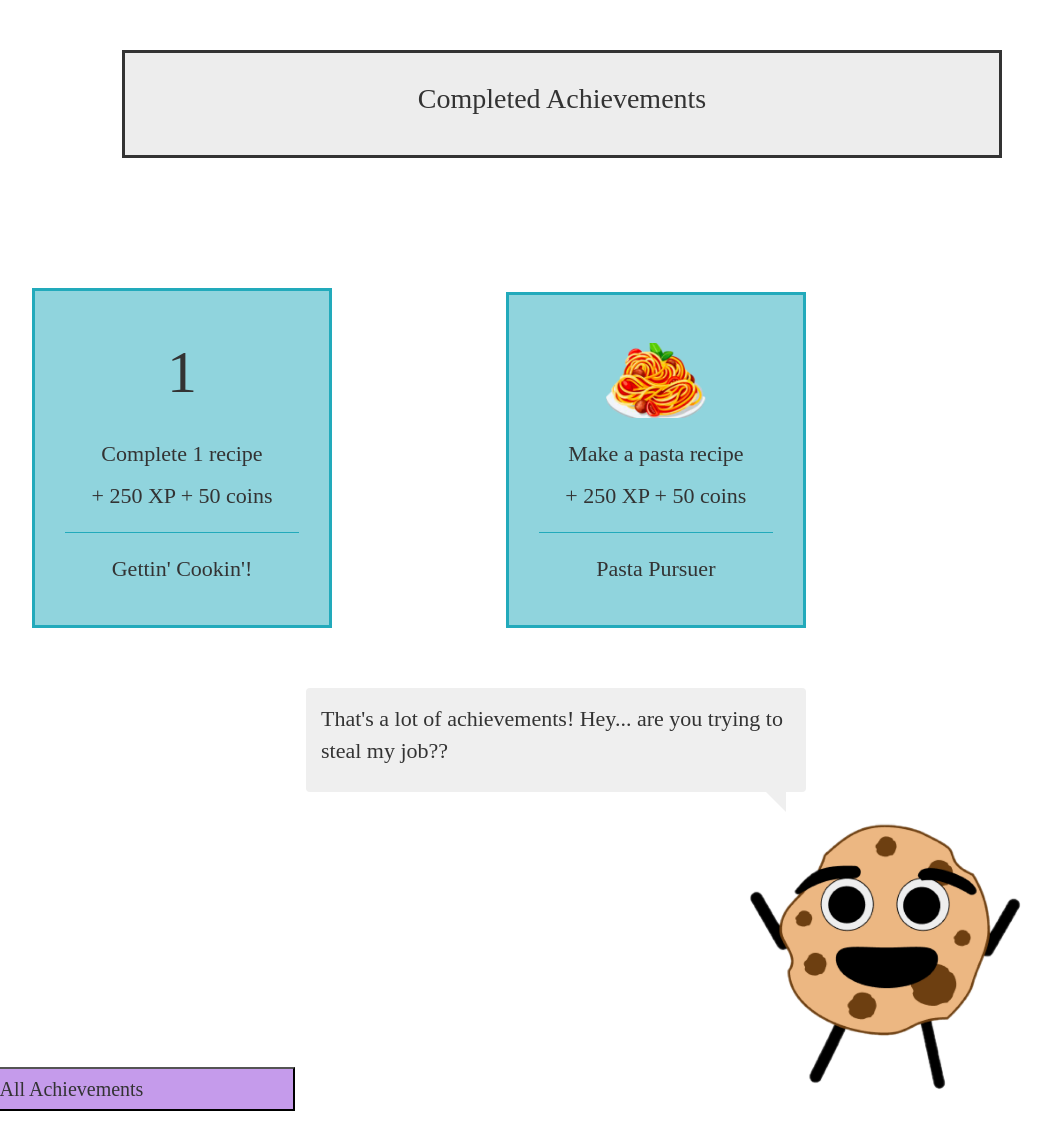
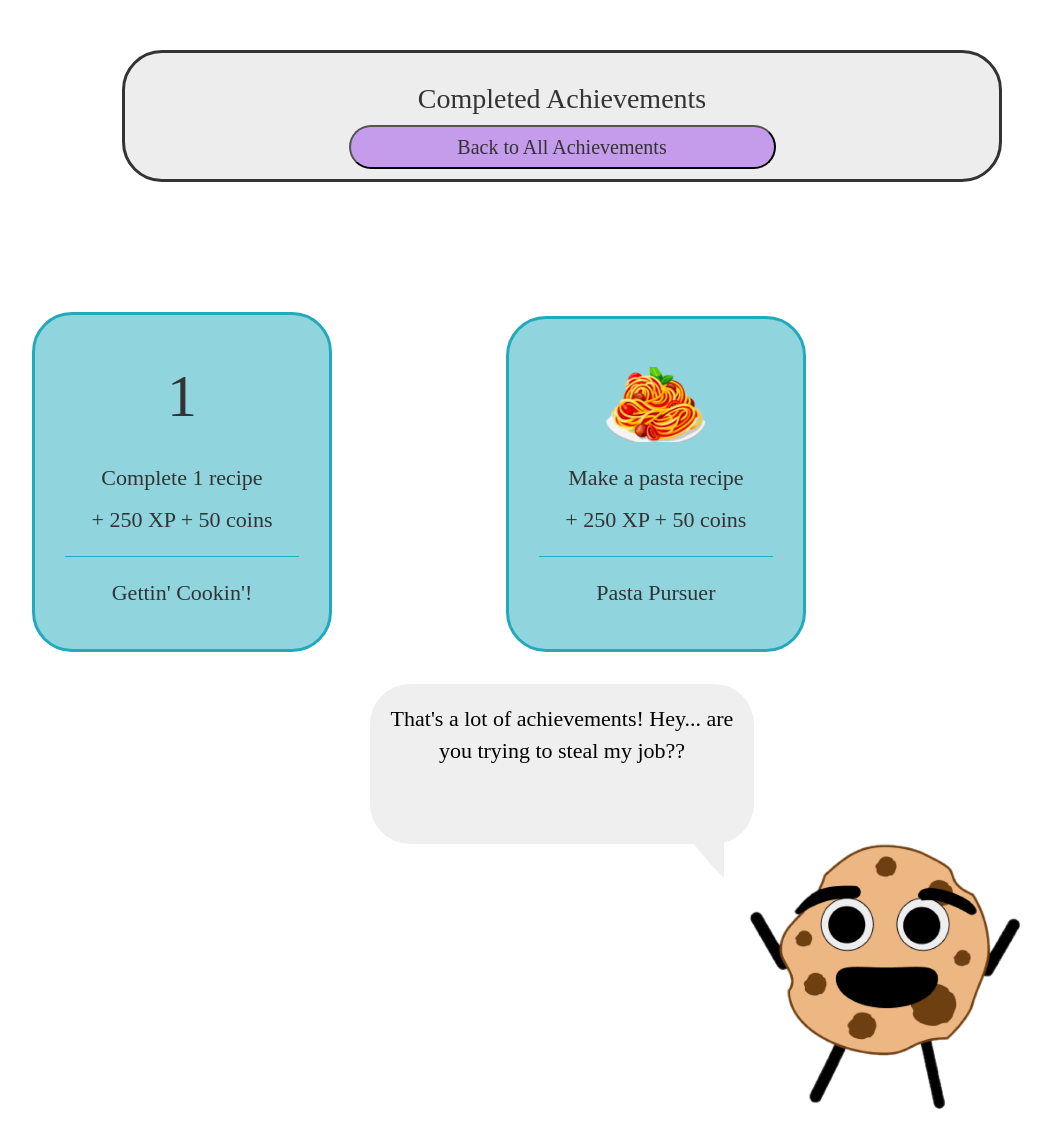
Before and after one commit to danarub2/cook-coach-final, a website: page pages/allComplete.html in a window 1280 px wide. Shown: the whole page, without its empty margins (78-1129 px from the left). Drawn offline with nearby package versions, Linux system fonts and the light colour scheme.

Commit message:
achievements styling

```diff
--- a/pages/allComplete.html
+++ b/pages/allComplete.html
@@ -19,6 +19,7 @@
         <div id="top" class="card bg-info mb-3">
             <div class="card-body">
                 <h1 class="card-text">Completed Achievements</h1>
+                <button class="toAll" type="button" onclick="window.location.href='achievementsCompl.html'">Back to All Achievements</button>
                 <br>
             </div>
         </div>
@@ -48,13 +49,10 @@
             </div>
         </div>
 
-        <br><br><br><br>
-
-        <div class="speech-bubble">
+        <div class="bubble bubble-bottom-right">
             <p>That's a lot of achievements! Hey... are you trying to steal my job??</p>
         </div>
 
-        <button class="back" type="button" onclick="window.location.href='achievementsCompl.html'">Back to All Achievements</button>
         <img class="cookie card-img-top" src="../images/cooky_transparent.png" alt="Cookie">
 
     </body>
--- a/stylesheets/achievements.css
+++ b/stylesheets/achievements.css
@@ -1,21 +1,21 @@
 h1 {
-    font-family: 'Coming Soon';
-    font-style: normal;
+    /* font-family: 'Coming Soon'; */
+    font-family: 'Comfortaa';
     font-size: 28px;
     line-height: 32px;
 }
 
 h2 {
-    font-family: 'Coming Soon';
-    font-style: normal;
+    /* font-family: 'Coming Soon'; */
+    font-family: 'Comfortaa';
     font-size: 24px;
     line-height: 24px;
     padding-bottom: 10px;
 }
 
 p {
-    font-family: 'Coming Soon';
-    font-style: normal;
+    /* font-family: 'Coming Soon'; */
+    font-family: 'Comfortaa';
     font-size: 22px;
     line-height: 32px;
 }
@@ -37,7 +37,8 @@ div.card {
     margin-top: 50px;
     border-style: solid;
     background-color: #EDEDED;
-    width: auto
+    width: auto;
+    border-radius: 40px;
 }
 
 #milestone {
@@ -46,6 +47,7 @@ div.card {
     border-style: solid;
     background-color: #EDEDED;
     max-width: 150px;
+    border-radius: 40px;
 }
 
 div.achiev {
@@ -54,7 +56,8 @@ div.achiev {
     border-style: solid;
     border-color: #54DD69;
     background-color: #87FF8B;
-    width: 300px
+    width: 300px;
+    border-radius: 40px;
 }
 
 div.rt {
@@ -65,6 +68,7 @@ div.rt {
     background-color: #A379C980;
     width: 300px;
     height: auto;
+    border-radius: 40px;
 }
 
 div.one {
@@ -93,7 +97,8 @@ div.compl {
     border-style: solid;
     border-color: #22AABB;
     background-color: #22AABB80;
-    width: 300px
+    width: 300px;
+    border-radius: 40px;
 }
 
 #recType {
@@ -102,16 +107,19 @@ div.compl {
     border-style: solid;
     background-color: #EDEDED;
     max-width: 200px;
+    border-radius: 40px;
 }
 
 p.card-text {
     text-align: center;
+    font-family: 'Comfortaa';
 }
 
 p.header {
     font-size: 80px;
     padding-top: 15px;
     font-size: 60px;
+    font-family: 'Comfortaa';
 }
 
 hr.one {
@@ -139,11 +147,11 @@ img.notSoup {
 }
 
 button {
-    font-family: 'Coming Soon';
-    font-style: normal;
-    font-weight: 400;
+    /* font-family: 'Coming Soon'; */
+    font-family: 'Comfortaa';
     font-size: 20px;
     line-height: 20px;
+    border-radius: 40px;
 }
 
 button.toAll {
@@ -151,36 +159,58 @@ button.toAll {
     padding: 10px;
     width: 50%;
 }
-button.back {
+/* button.back {
     background-color: #C59BEB;
     padding: 10px;
     padding-right: 150px;
     width: auto;
     position: absolute;
     margin-top: 275px
+} */
+
+.bubble {
+    position: relative;
+    font-family: sans-serif;
+    font-size: 1.65vw;
+    width: 30vw;
+    height: 20vh;
+    background: #EFEFEF;
+    border-radius: 40px;
+    padding: 1.5vw;
+    text-align: center;
+    color: #000;
+    position: relative;
+    left: 35vw;
+    top: 4vh;
 }
 
-.speech-bubble {
-    background: #efefef;
-    border-radius: 4px;
-    font-size: 1.2rem;
-    line-height: 1.3;
-    max-width: 500px;
-    padding: 15px;
-    position: relative;
-    left: 10px;
-    width: 50%;
-    position: relative;
-    left: 30%;
+.bubble-bottom-left:before {
+    content: "";
+    width: 0px;
+    height: 0px;
+    position: absolute;
+    border-left: 24px solid #EFEFEF;
+    border-right: 12px solid transparent;
+    border-top: 12px solid #EFEFEF;
+    border-bottom: 20px solid transparent;
+    left: 32px;
+    bottom: -24px;
+}
 
-} .speech-bubble::after {
-        border-left: 20px solid transparent;
-        border-top: 20px solid #efefef;
-        bottom: -20px;
-        content: "";
-        position: absolute;
-        right: 20px;
+.bubble-bottom-right:before {
+    content: "";
+    width: 0px;
+    height: 0px;
+    position: absolute;
+    border-left: 24px solid #EFEFEF;
+    border-right: 12px solid transparent;
+    border-top: 12px solid #EFEFEF;
+    border-bottom: 20px solid transparent;
+    left: 25vw;
+    bottom: -4vh;
+    transform: rotate(90deg);
 }
+
 img.cookie {
     display: inline-block;
     width: 30%;
```
